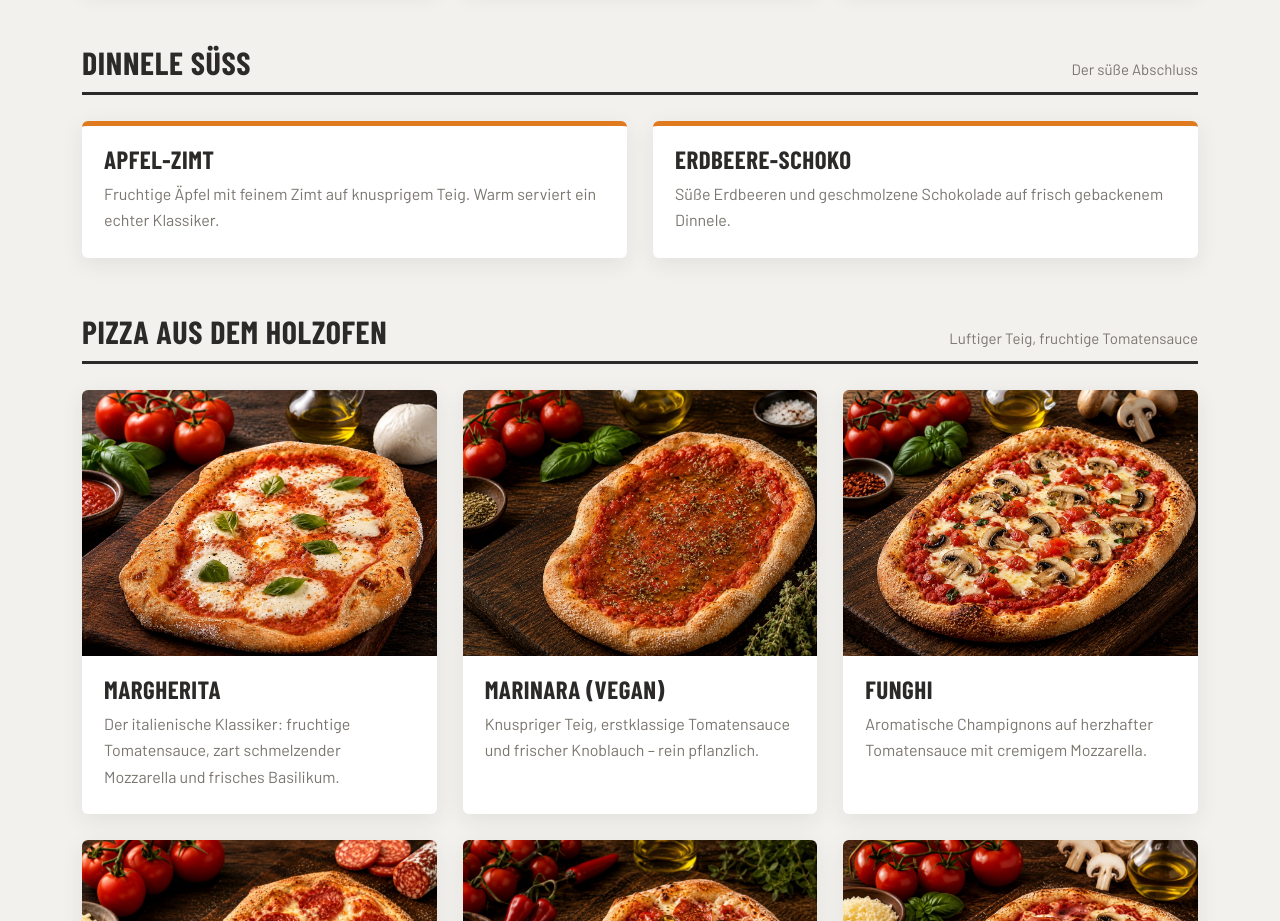
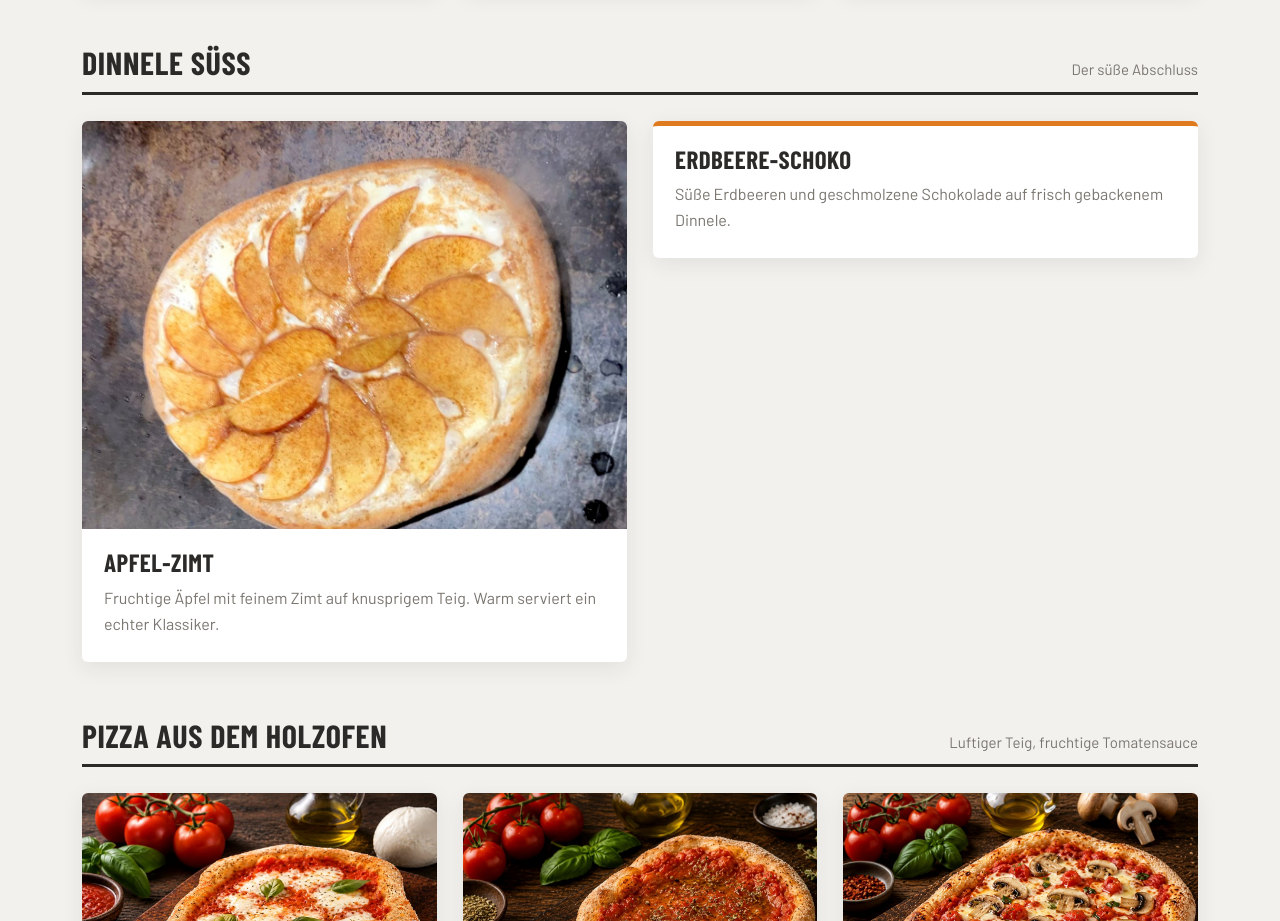
Before and after one commit to eventkitchen/eventkitchen, a plain HTML site: page index.html in a window 1280 px wide. Shown: the part 3380-4301 px from the top of the page. Drawn offline with Linux system fonts and the light colour scheme.

Commit message:
Speisen: Foto für Dinnele Apfel-Zimt
Co-Authored-By: Claude Opus 5.5 <noreply@anthropic.com>
Claude-Session: https://claude.ai/code/session_01P23M9NN991c89TNruJ8fZM

```diff
--- a/index.html
+++ b/index.html
@@ -87,7 +87,7 @@
     .product .body { padding:20px 22px 24px; }
     .product p { margin:0; font-size:16px; color:var(--muted); }
     .product.noimg { border-top:5px solid var(--accent); }
-    .sweet { display:grid; grid-template-columns:repeat(2, 1fr); gap:26px; }
+    .sweet { display:grid; grid-template-columns:repeat(2, 1fr); gap:26px; align-items:start; }
 
     /* Neu 2027 */
     .new-grid { display:grid; grid-template-columns:1.15fr .85fr; gap:26px; }
@@ -306,7 +306,7 @@
 
         <div class="menu-head"><h3>Dinnele süß</h3><span>Der süße Abschluss</span></div>
         <div class="sweet">
-          <article class="product noimg"><div class="body"><h3>Apfel-Zimt</h3><p>Fruchtige Äpfel mit feinem Zimt auf knusprigem Teig. Warm serviert ein echter Klassiker.</p></div></article>
+          <article class="product"><img src="img/apfel-zimt.jpg" alt="Dinnele Apfel-Zimt" loading="lazy"><div class="body"><h3>Apfel-Zimt</h3><p>Fruchtige Äpfel mit feinem Zimt auf knusprigem Teig. Warm serviert ein echter Klassiker.</p></div></article>
           <article class="product noimg"><div class="body"><h3>Erdbeere-Schoko</h3><p>Süße Erdbeeren und geschmolzene Schokolade auf frisch gebackenem Dinnele.</p></div></article>
         </div>
 
```
Also changed, not shown: img/apfel-zimt.jpg (added).
